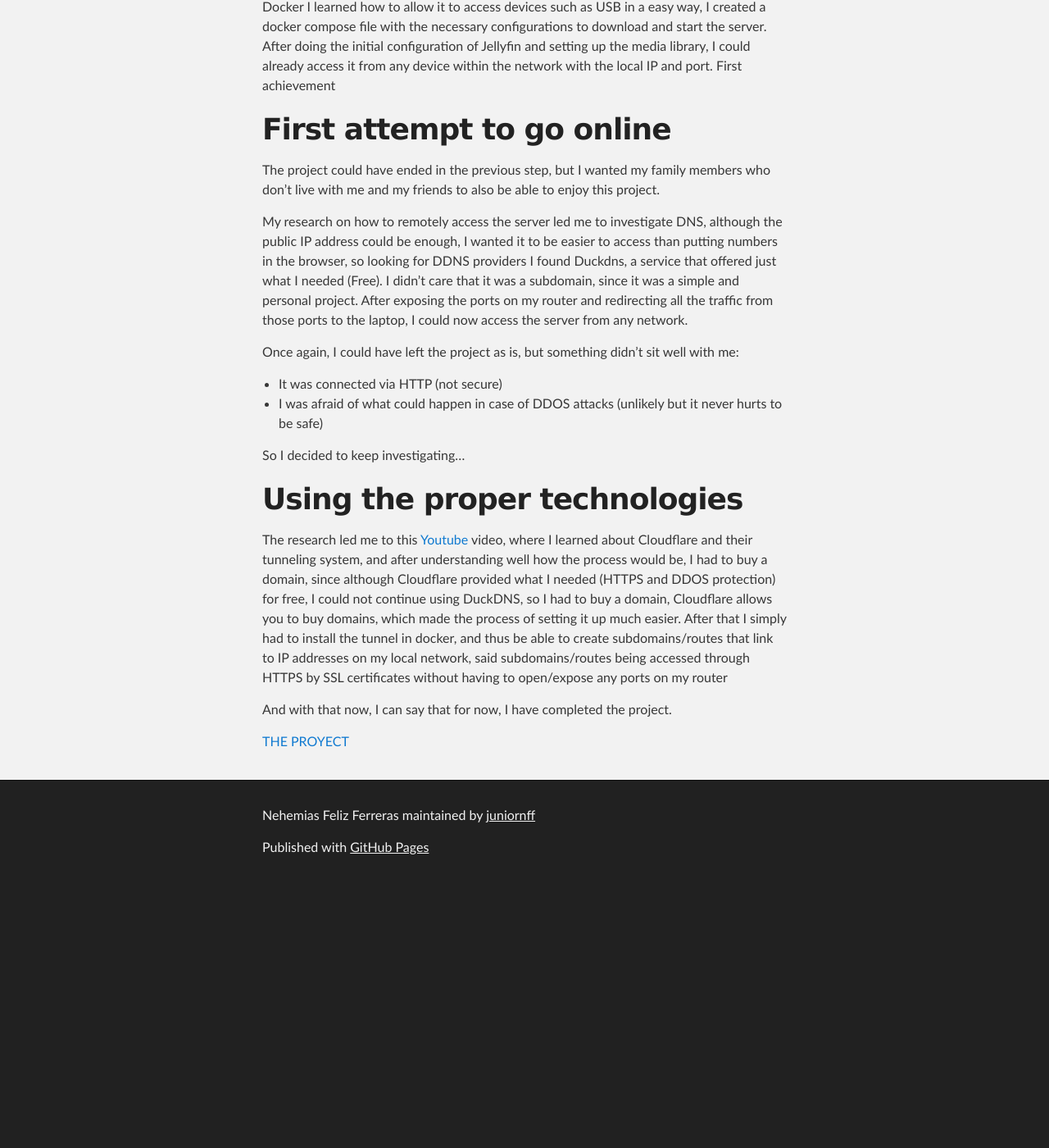
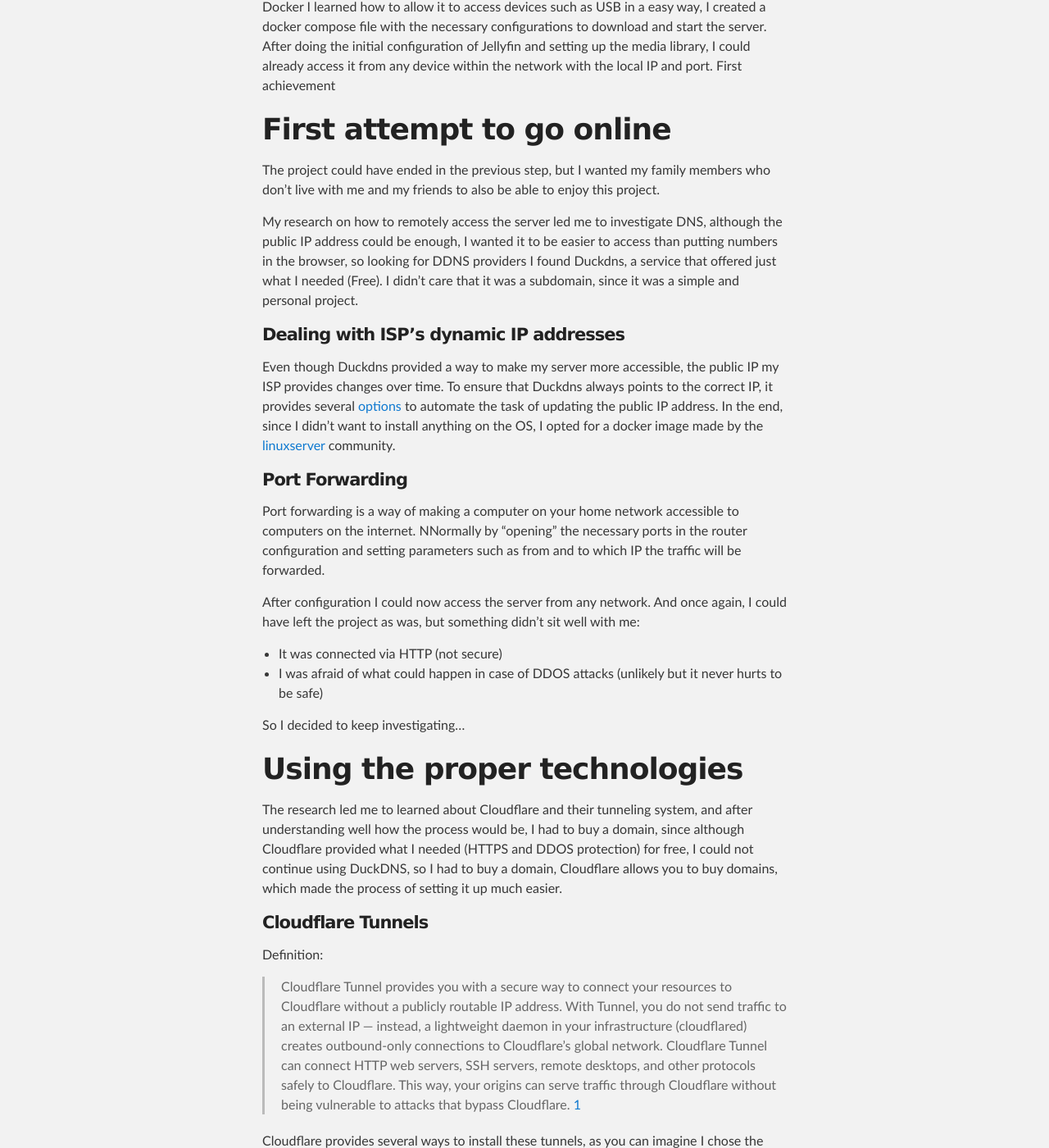
Before and after one commit to juniornff/juniornff.github.io, a Jekyll site: the page built from _posts/2025-02-18-local-media-server.md, in a window 1280 px wide and 1400 px high, scrolled down 804 px. Shown: the whole window at 82% size. Built offline with Jekyll 4.4.1, drawn with Linux system fonts in a browser that asks for light colours; before the commit the page ends 1884 px from its top, so only the background shows below that; some of the changed text lies outside the part shown.

Commit message:
Update 2025-02-18-local-media-server.md
modify the content

````diff
--- a/_posts/2025-02-18-local-media-server.md
+++ b/_posts/2025-02-18-local-media-server.md
@@ -26,9 +26,15 @@ After a clean installation of Debian, I set a static IP on my local network. Aft
 
 The project could have ended in the previous step, but I wanted my family members who don't live with me and my friends to also be able to enjoy this project.
 
-My research on how to remotely access the server led me to investigate DNS, although the public IP address could be enough, I wanted it to be easier to access than putting numbers in the browser, so looking for DDNS providers I found Duckdns, a service that offered just what I needed (Free). I didn't care that it was a subdomain, since it was a simple and personal project. After exposing the ports on my router and redirecting all the traffic from those ports to the laptop, I could now access the server from any network.
+My research on how to remotely access the server led me to investigate DNS, although the public IP address could be enough, I wanted it to be easier to access than putting numbers in the browser, so looking for DDNS providers I found Duckdns, a service that offered just what I needed (Free). I didn't care that it was a subdomain, since it was a simple and personal project.
 
-Once again, I could have left the project as is, but something didn't sit well with me:
+#### Dealing with ISP's dynamic IP addresses
+Even though Duckdns provided a way to make my server more accessible, the public IP my ISP provides changes over time. To ensure that Duckdns always points to the correct IP, it provides several [options](https://www.duckdns.org/install.jsp) to automate the task of updating the public IP address. In the end, since I didn't want to install anything on the OS, I opted for a docker image made by the [linuxserver](https://hub.docker.com/r/linuxserver/duckdns) community.
+
+#### Port Forwarding
+Port forwarding is a way of making a computer on your home network accessible to computers on the internet. NNormally by "opening" the necessary ports in the router configuration and setting parameters such as from and to which IP the traffic will be forwarded.
+
+After configuration I could now access the server from any network. And once again, I could have left the project as was, but something didn't sit well with me:
 *   It was connected via HTTP (not secure)
 *   I was afraid of what could happen in case of DDOS attacks (unlikely but it never hurts to be safe)
 
@@ -36,8 +42,24 @@ So I decided to keep investigating...
 
 # Using the proper technologies
 
-The research led me to this [Youtube](https://youtu.be/ey4u7OUAF3c?si=iqb3qRVzkVIa4Uk1) video, where I learned about Cloudflare and their tunneling system, and after understanding well how the process would be, I had to buy a domain, since although Cloudflare provided what I needed (HTTPS and DDOS protection) for free, I could not continue using DuckDNS, so I had to buy a domain, Cloudflare allows you to buy domains, which made the process of setting it up much easier. After that I simply had to install the tunnel in docker, and thus be able to create subdomains/routes that link to IP addresses on my local network, said subdomains/routes being accessed through HTTPS by SSL certificates without having to open/expose any ports on my router
+The research led me to learned about Cloudflare and their tunneling system, and after understanding well how the process would be, I had to buy a domain, since although Cloudflare provided what I needed (HTTPS and DDOS protection) for free, I could not continue using DuckDNS, so I had to buy a domain, Cloudflare allows you to buy domains, which made the process of setting it up much easier.
+
+#### Cloudflare Tunnels
+Definition:
+> Cloudflare Tunnel provides you with a secure way to connect your resources to Cloudflare without a publicly routable IP address. With Tunnel, you do not send traffic to an external IP — instead, a lightweight daemon in your infrastructure (cloudflared) creates outbound-only connections to Cloudflare's global network. Cloudflare Tunnel can connect HTTP web servers, SSH servers, remote desktops, and other protocols safely to Cloudflare. This way, your origins can serve traffic through Cloudflare without being vulnerable to attacks that bypass Cloudflare. [1](https://developers.cloudflare.com/cloudflare-one/connections/connect-networks/)
+
+Cloudflare provides several ways to install these tunnels, as you can imagine I chose the option of doing it through docker, and thus be able to create subdomains/routes that link to IP addresses on my local network, said subdomains/routes being accessed through HTTPS by SSL certificates without having to open/expose any ports on my router
 
 And with that now, I can say that for now, I have completed the project.
 
-[THE PROYECT](https://media.nehemiasfeliz.com/)
+# Conclutions
+
+The best thing about working in the technology field is that any project you undertake, whether for personal or professional use, involves setting challenges and learning new technologies that will surely be useful for your next job or work project.
+
+To finish, I'll give you a look at my project:
+
+[THE PROJECT](https://media.nehemiasfeliz.com/)
+```
+Username: Guest
+Password: 1234
+```
````
